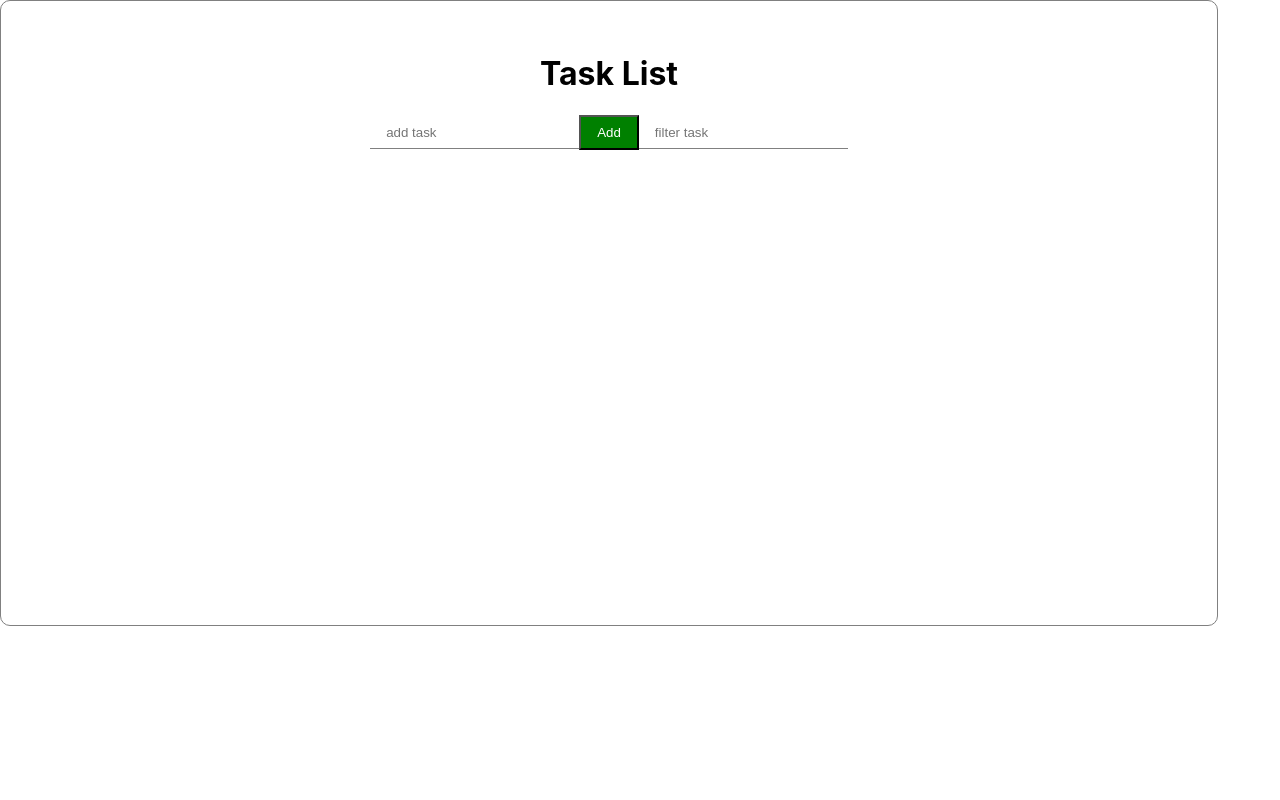
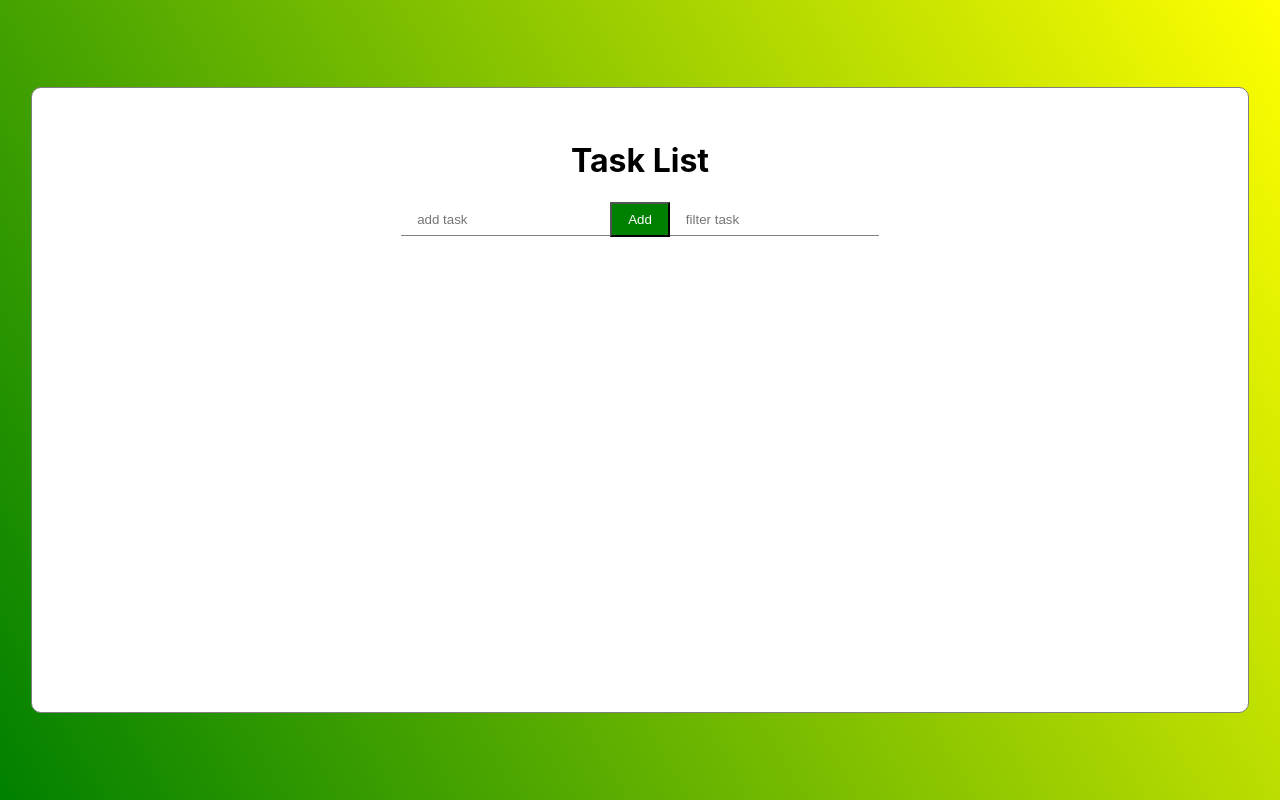
Before and after one commit to eddybruv/DataGirl-Tech, a React (Create React App) app in the folder ReactJS/Class 23/first-app/: page / in a window 1280 px wide. Built offline with nearby package versions, Linux system fonts and the light colour scheme.

Commit message:
added gradient

```diff
--- a/ReactJS/Class 23/first-app/src/index.css
+++ b/ReactJS/Class 23/first-app/src/index.css
@@ -5,6 +5,13 @@ body {
     sans-serif;
   -webkit-font-smoothing: antialiased;
   -moz-osx-font-smoothing: grayscale;
+  background: linear-gradient(60deg, green, yellow) no-repeat;
+  background-size: cover;
+  height: 100vh;
+  width: 100vw;
+  display: flex;
+  justify-content: center;
+  align-items: center;
 }
 
 code {
```
